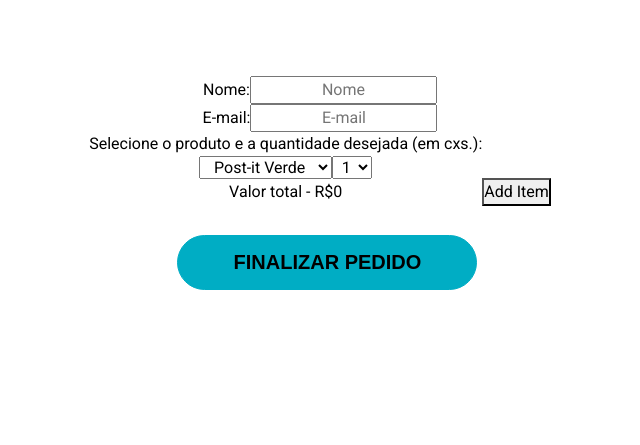
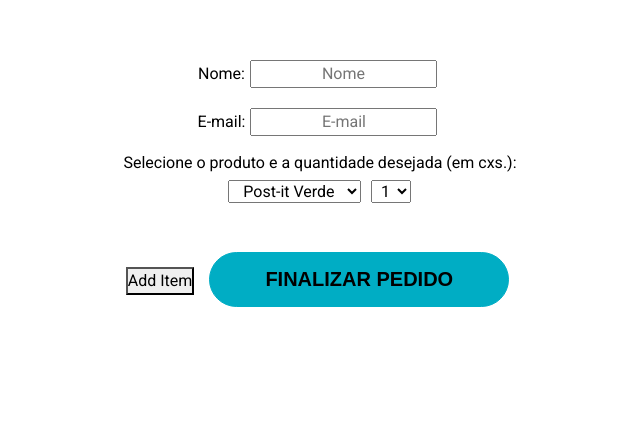
Before and after one commit to matheusmereb/desafio-lawgile, a React (Vite) app in the folder lawgile-client/: page / in a window 1280 px wide. Shown: the part 1815-2260 px from the top of the page, without its empty margins (320-960 px from the left). Built offline with nearby package versions, Linux system fonts and the light colour scheme; some icons are missing.

Commit message:
Completely reworked the Cart submission form, switched to 'Carrinho' functional component

```diff
--- a/lawgile-client/src/App.css
+++ b/lawgile-client/src/App.css
@@ -191,6 +191,7 @@ hr {
 /* CART */
 .cart-div * {
   color: black;
+  margin: 5px;
 }
 
 .cart-div {
--- a/lawgile-client/src/App.jsx
+++ b/lawgile-client/src/App.jsx
@@ -4,7 +4,7 @@ import Landing from './components/Landing'
 import Footer from './components/Footer'
 import Navbar from './components/Navbar'
 import Showcase from './components/Showcase'
-import Cart from './components/Cart'
+import Carrinho from './components/Carrinho'
 
 
 export default function App() {
@@ -17,7 +17,7 @@ export default function App() {
       <Showcase></Showcase>
       <hr></hr>
       <div className="container-2">
-        <Cart></Cart>
+        <Carrinho></Carrinho>
         <Footer></Footer>
       </div>
     </div>
--- /dev/null
+++ b/lawgile-client/src/components/Carrinho.jsx
@@ -0,0 +1,93 @@
+import React, { useState, useRef } from 'react';
+
+const Carrinho = () => {
+    const [items, setItems] = useState([])
+
+    /* const [pedido, setPedido] = useState({
+        nome: '',
+        email: '',
+        pedido: items
+    }) */
+
+    const inputItem = useRef(null)
+    const qtyItem = useRef(null)
+
+    const handleClick = () => {
+        let date = new Date()
+        date = date.toString()
+        const newItem = {
+            id: date,
+            produto: inputItem.current.value,
+            quantidade: qtyItem.current.value
+        }
+        console.log(newItem);
+        setItems([...items, newItem]);
+    }
+
+    function handleRemove(id) {
+        const newItems = items.filter((item) => item.id !== id);
+        setItems(newItems);
+    }
+
+    const handleSubmit = () => {
+        console.log('Submitted')
+    }
+
+    return (
+        <div>
+            <div className="container">
+                <form className="cart-div" id="cart" >
+                    <label>Nome:
+                        <input className="" type="text" placeholder="Nome"/>
+                    </label>
+                    <br />
+                    <label>E-mail:
+                        <input className="" type="text" placeholder="E-mail"/>
+                    </label>
+                    <br />
+                    <label>Selecione o produto e a quantidade desejada (em cxs.):
+                        <br></br>
+                        <select ref={inputItem}>
+                            <option value="Post-it Verde" id="produto">Post-it Verde</option>
+                            <option value="Post-it Rosa" id="produto">Post-it Rosa</option>
+                            <option value="Post-it Laranja" id="produto">Post-it Laranja</option>
+                            <option value="Post-it Azul" id="produto">Post-it Azul</option>
+                            <option value="Post-it Amarelo" id="produto">Post-it Amarelo</option>
+                        </select>
+                        <select id="qtd" ref={qtyItem}>
+                            <option value="x 1">1</option>
+                            <option value="x 2">2</option>
+                            <option value="x 3">3</option>
+                            <option value="x 4">4</option>
+                            <option value="x 5">5</option>
+                            <option value="x 6">6</option>
+                            <option value="x 7">7</option>
+                            <option value="x 8">8</option>
+                            <option value="x 9">9</option>
+                            <option value="x 10">10</option>
+                        </select>
+                    </label>
+                    <ul>
+                    {items.map((item) => (
+                        <li key={item.id}>
+                            <span>{item.produto}</span>&nbsp;&nbsp;
+                            <span>{item.quantidade}</span>&nbsp;&nbsp;
+                            <span>{item.valor}</span>&nbsp;&nbsp;&nbsp;
+                            <button type="button" onClick={() => handleRemove(item.id)}>
+                                Remove
+                            </button>
+                        </li>
+                        ))}
+                    </ul>
+                    <br />
+                    <button onClick={() => handleClick()}>Add Item</button>
+                    <label>
+                        <input type="submit" className="l-btn l-btn-2" value="FINALIZAR PEDIDO" onClick={() => handleSubmit()}></input>
+                    </label>
+                </form>
+            </div>
+        </div>
+    );
+}
+
+export default Carrinho;
--- a/lawgile-client/src/components/Cart.jsx
+++ /dev/null
@@ -1,84 +0,0 @@
-import React from 'react'
-import List from './List'
-
-export default class Form extends React.Component{
-    constructor(props){
-        super(props)
-        this.state = {nome: '', email: '', produto: '', adicionado: false, quantidade: 1, valor: 0, total: 0}
-
-        this.handleSubmit = (event) => {
-            event.preventDefault()
-            const pedido = this.state
-            localStorage.setItem(this.state.email, JSON.stringify(pedido))
-            console.log(pedido)
-        }
-
-        this.changeName = (event) => {
-            this.setState({nome: event.target.value})
-        }
-
-        this.changeEmail = (event) => {
-            this.setState({email: event.target.value})
-        }
-
-        this.handleValue = (event) => {
-            this.setState({valor: event.target.value})
-        }
-
-        this.changeProduct = (event) => {
-            this.setState({produto: event.target.value});
-        }
-
-        this.changeQuantity = (event) => {
-            this.setState({quantidade: event.target.value})
-        }
-
-    }
-
-    render(){
-        // let { adicionado } = this.state
-
-        return(
-            <div className="container">
-                <form className="cart-div" id="cart" onSubmit={this.handleSubmit}>
-                    <label>Nome:
-                        <input className="" type="text" value={this.state.nome} onChange={this.changeName} placeholder="Nome"/>
-                    </label>
-                    <br />
-                    <label>E-mail:
-                        <input className="" type="text" value={this.state.email} onChange={this.changeEmail} placeholder="E-mail"/>
-                    </label>
-                    <br />
-                    <label>Selecione o produto e a quantidade desejada (em cxs.):
-                        <br></br>
-                        <select id="type" onChange={this.changeProduct}>
-                            <option value="verde" id="produto">Post-it Verde</option>
-                            <option value="rosa" id="produto">Post-it Rosa</option>
-                            <option value="laranja" id="produto">Post-it Laranja</option>
-                            <option value="azul" id="produto">Post-it Azul</option>
-                            <option value="amarelo" id="produto">Post-it Amarelo</option>
-                        </select>
-                        <select id="qtd" onChange={this.changeQuantity}>
-                            <option value="1">1</option>
-                            <option value="2">2</option>
-                            <option value="3">3</option>
-                            <option value="4">4</option>
-                            <option value="5">5</option>
-                            <option value="6">6</option>
-                            <option value="7">7</option>
-                            <option value="8">8</option>
-                            <option value="9">9</option>
-                            <option value="10">10</option>
-                        </select>
-                        <p>Valor total - R${(this.state.valor)}</p>
-                    </label>
-                    <List />
-                    <br />
-                    <label>
-                        <input type="submit" className="l-btn l-btn-2" value="FINALIZAR PEDIDO"></input>
-                    </label>
-                </form>
-            </div>
-        )
-    }
-}
--- a/lawgile-client/src/components/Item.jsx
+++ /dev/null
@@ -1,36 +0,0 @@
-import React, { useState } from 'react';
-
-const Item = (props) => {
-    const produtoInicial = {
-        id: '',
-        nome: '',
-        quantidade: 0,
-        valor: 0.0
-    }
-    const [novoProduto, setProduto] = useState(produtoInicial)
-
-    function handleRemove(id) {
-        const newList = list.filter((item) => item.id !== id);
-
-        setList(newList);
-    }
-
-    return (
-        <>
-            <ul>
-                {list.map((item) => (
-                    <li key={item.id}>
-                    <span>{item.produto}</span>
-                    <span>{item.quantidade}</span>
-                    <span>{item.valor}</span>
-                    <button type="button" onClick={() => handleRemove(item.id)}>
-                        Remove
-                    </button>
-                    </li>
-                ))}
-            </ul>
-        </>
-     );
-}
-
-export default Item;
--- a/lawgile-client/src/components/List.jsx
+++ /dev/null
@@ -1,42 +0,0 @@
-import React, { useState } from "react";
-import Item from './Item'
-
-const initialList = [
-    {
-      id: '0',
-      nome: '',
-      email: '',
-      pedido: <Item />,
-      valorTotal: 0
-    }
-]
-
-const List = () => {
-
-  const [list, setList] = useState(initialList);
-  let idInicial = localStorage.setItem('idLocal', '1')
-  console.log(idInicial);
-
-  function handleClick()  {
-    let type = document.getElementById('type')
-    let quantity = document.getElementById('qtd')
-    let idNovo = parseInt(localStorage.getItem('idLocal'), 10)
-    idNovo ++
-    console.log(idNovo);
-    localStorage.setItem('idLocal', JSON.stringify(idNovo))
-    const newList = list.concat({
-        id: idNovo.toString(),
-        produto: type.value,
-        quantidade: quantity.value})
-    setList(newList);
-  }
-
-  return (
-
-    <>
-        <button onClick={() => handleClick()}>Add Item</button>
-    </>
-  )
-};
-
-export default List
```
Also changed, not shown: 1 other file (tests, documents, lock files or other folders).
